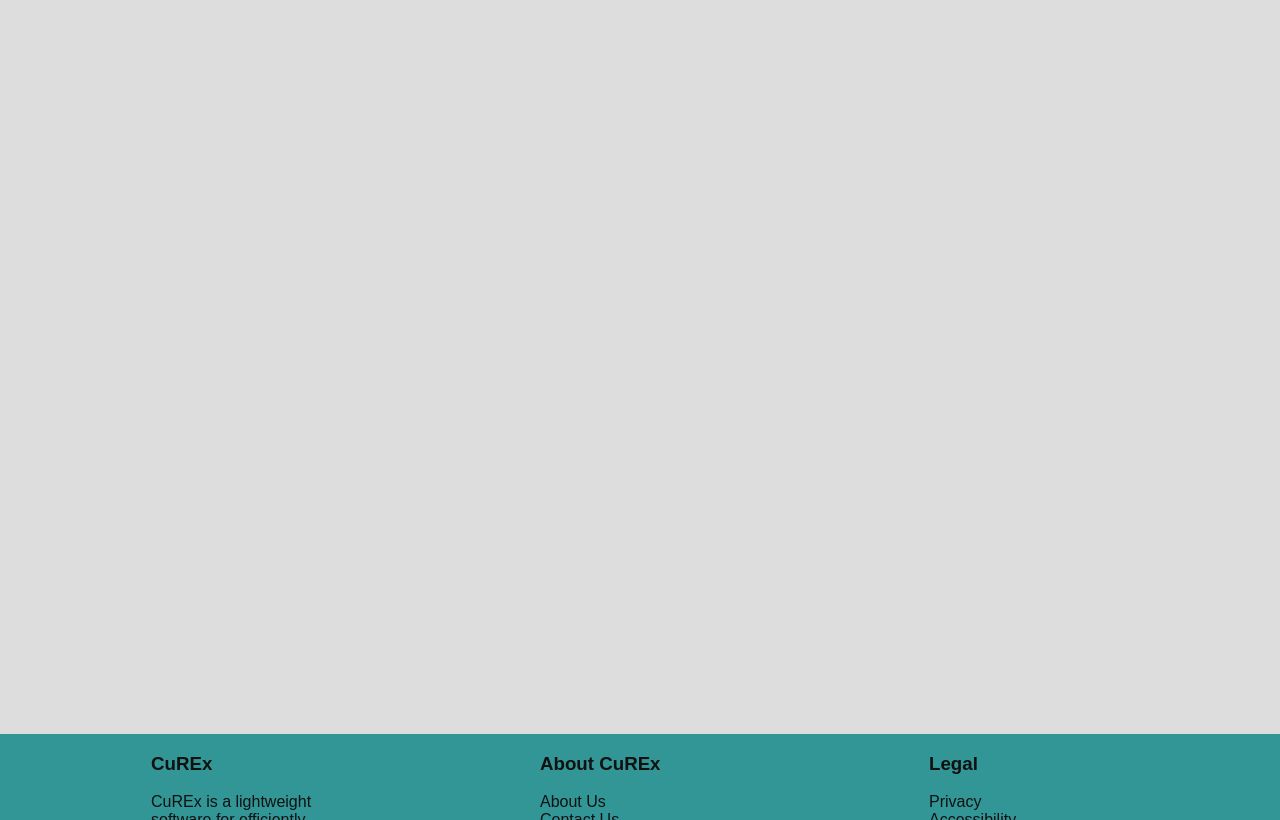
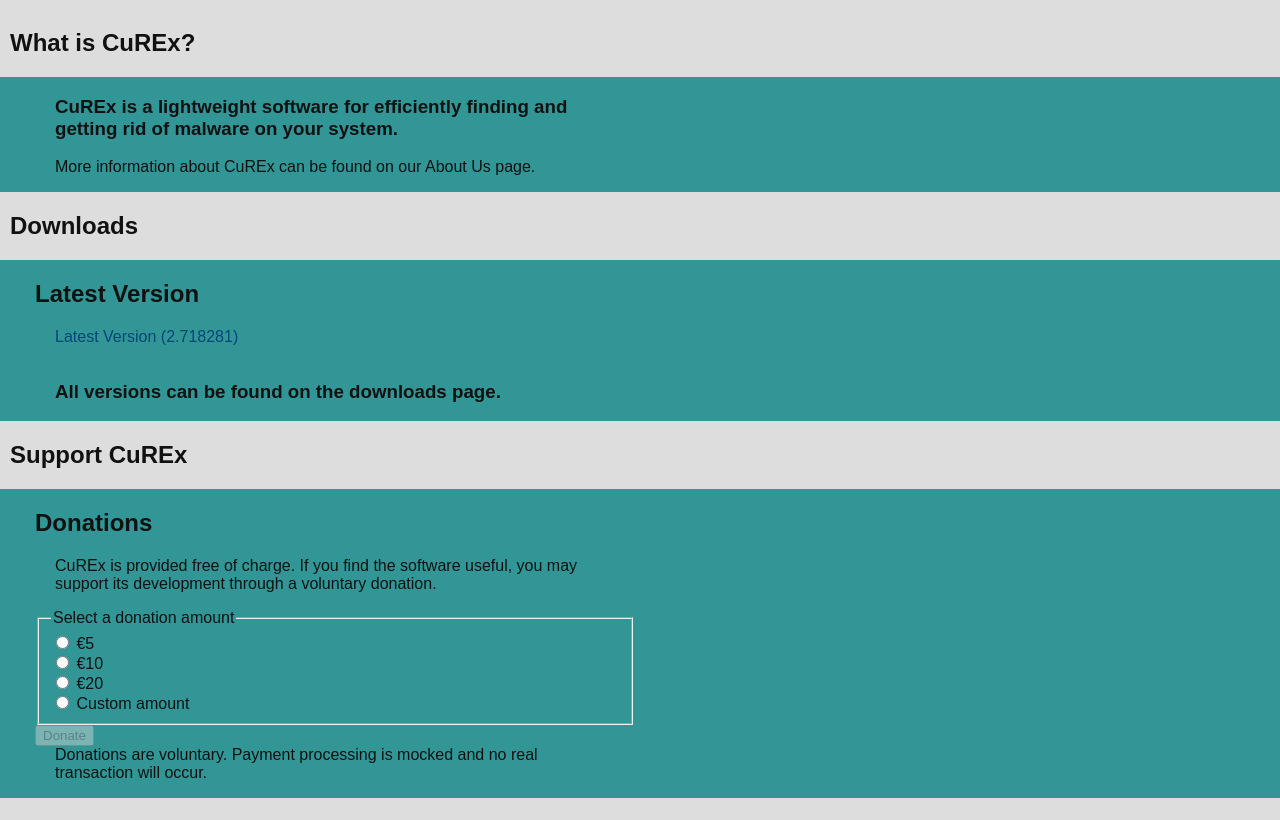
Before and after one commit to OnlyMaxi/onlymaxi.github.io, a plain HTML site: page dir2025w/src/en/home.html in a window 1280 px wide. Shown: the part 86-906 px from the top of the page. Drawn offline with Linux system fonts and the light colour scheme.

Commit message:
home revamp+done

```diff
--- a/dir2025w/src/en/home.html
+++ b/dir2025w/src/en/home.html
@@ -39,6 +39,70 @@
 <!-- header copy paste end -->
 
 <main>
+    <h2>What is CuREx?</h2>
+    <section class="insert" aria-labelledby="info-section">
+        <div class="insert-column">
+            <h3>CuREx is a lightweight software for efficiently finding and getting rid of malware on your system.</h3>
+            <p>
+                More information about CuREx can be found on our <a href="about.html">About Us</a> page.
+            </p>
+        </div>
+        <div class="insert-column"></div>
+    </section>
+
+    <h2>Downloads</h2>
+    <section class="insert" aria-labelledby="download-section">
+        <div class="insert-column">
+            <h2>Latest Version</h2>
+            <p class="download">Latest Version (2.718281)</p>
+            <h3>All versions can be found <a href="downloads.html">on the downloads page</a>.</h3>
+        </div>
+        <div class="insert-column"></div>
+    </section>
+
+    <h2>Support CuREx</h2>
+    <section class="insert" aria-labelledby="donate-section">
+        <div class="insert-column">
+            <h2>Donations</h2>
+            <p>
+                CuREx is provided free of charge. If you find the software useful,
+                you may support its development through a voluntary donation.
+            </p>
+            <form action="#">
+                <fieldset>
+                    <legend>Select a donation amount</legend>
+
+                    <label>
+                        <input type="radio" name="donation" value="5">
+                        €5
+                    </label>
+                    <br>
+                    <label>
+                        <input type="radio" name="donation" value="10">
+                        €10
+                    </label>
+                    <br>
+                    <label>
+                        <input type="radio" name="donation" value="20">
+                        €20
+                    </label>
+                    <br>
+                    <label>
+                        <input type="radio" name="donation" value="custom">
+                        Custom amount
+                    </label>
+                </fieldset>
+                <button disabled> <!-- disabled because it's only mocked here -->
+                    Donate
+                </button>
+                <p>
+                    Donations are voluntary. Payment processing is mocked and no real
+                    transaction will occur.
+                </p>
+            </form>
+        </div>
+        <div class="insert-column"></div>
+    </section>
 </main>
 
 <!-- footer copy paste start -->
```
